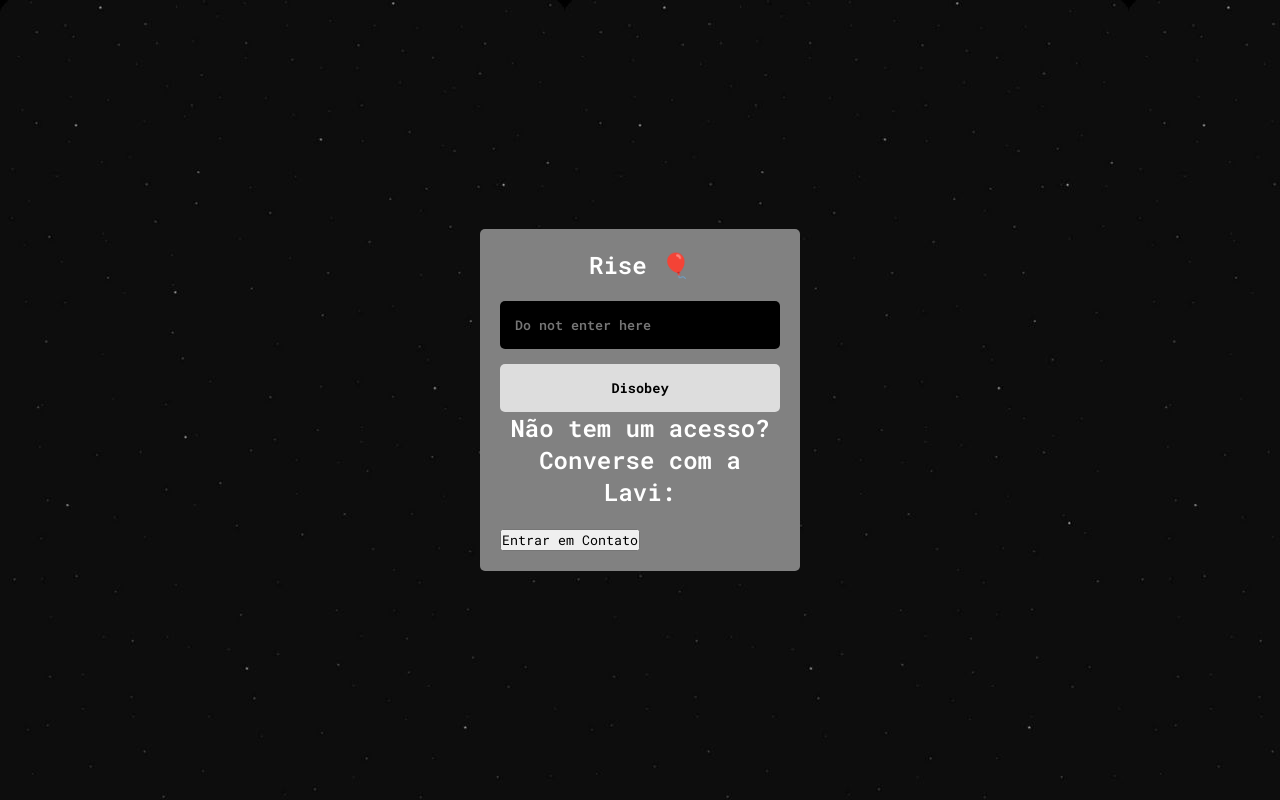
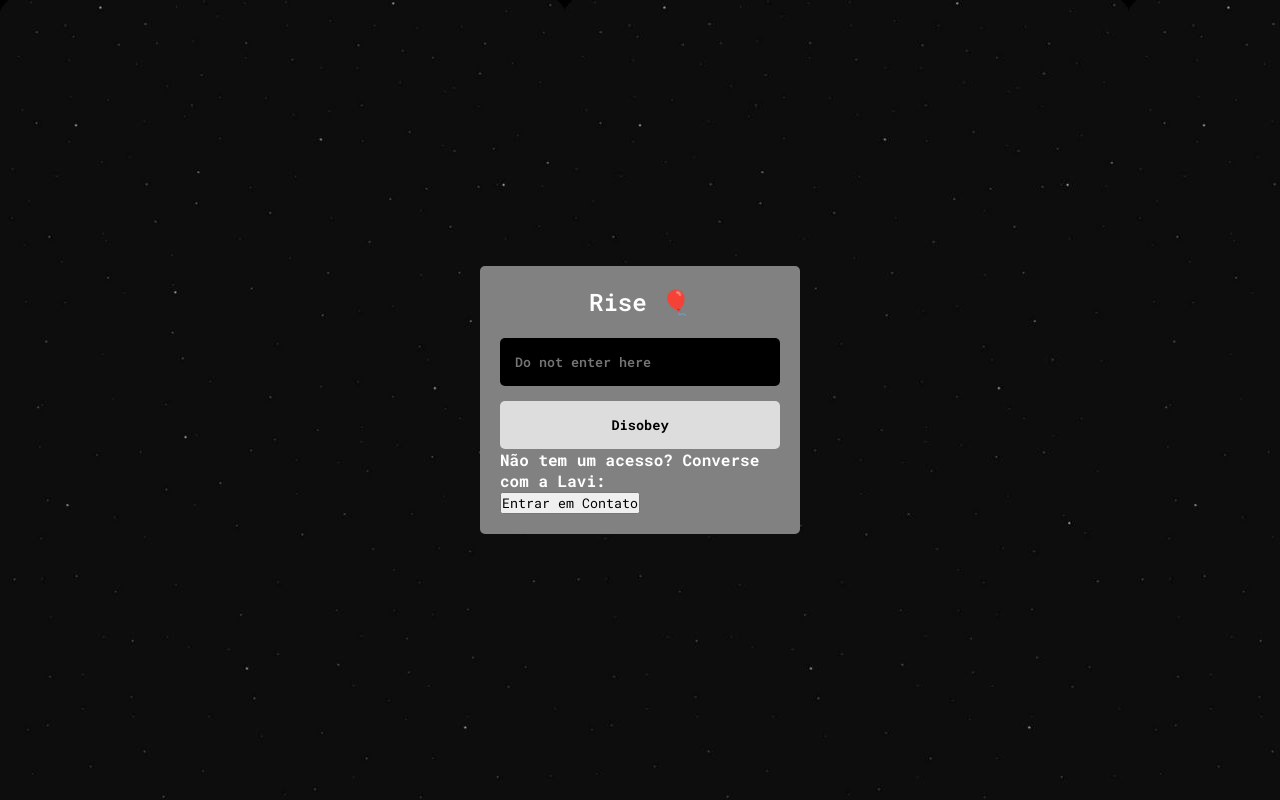
Before and after one commit to liviajaymason/chat, a plain HTML site: page front-end/index.html in a window 1280 px wide. Drawn offline with nearby package versions, Linux system fonts and the light colour scheme.

Commit message:
Update index.html

```diff
--- a/front-end/index.html
+++ b/front-end/index.html
@@ -20,7 +20,7 @@
                 <input type="text" class="login__input" placeholder="Do not enter here" required/>
                 <button type="submit" class="login__button">Disobey</button>
             </form>
-            <h2>Não tem um acesso? Converse com a Lavi:</h2>
+            <h4>Não tem um acesso? Converse com a Lavi:</h4>
             <button type="submit" class="contact_button">Entrar em Contato</button>
         </section>
 
```
